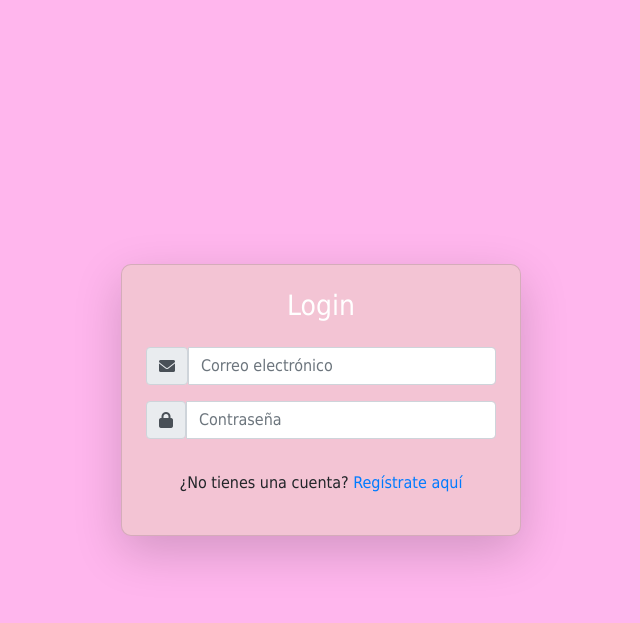
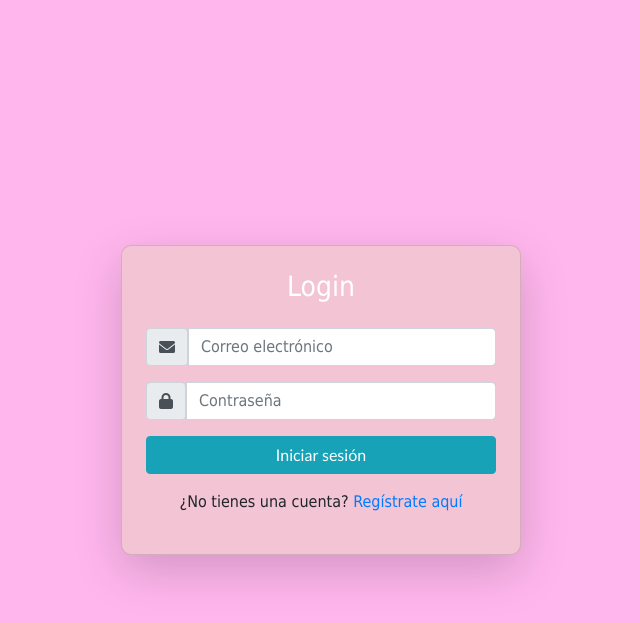
Before and after one commit to Ange3108/G2_SC502_VN_Proyecto, a PHP site: page /Login.html in a window 1280 px wide. Shown: the top 623 px of the page, without its empty margins (319-959 px from the left). Run offline with PHP 8.4, Linux system fonts and the light colour scheme.

Commit message:
Agregué el botón y la funcionalidad de iniciar sesión

```diff
--- a/La Crocherita/Login/CSS/style.css
+++ b/La Crocherita/Login/CSS/style.css
@@ -22,3 +22,8 @@ body{
 .text-center {
     font-family: Tahoma, sans-serif;
 }
+.btn {
+  font-family: 'Gill Sans', sans-serif;
+  font-weight: normal;
+  font-size: 16px;
+}
--- a/La Crocherita/Login/Login.html
+++ b/La Crocherita/Login/Login.html
@@ -1,37 +1,67 @@
 <!DOCTYPE html>
 <html lang="es">
   <head>
-    <meta charset="UTF-8">
-    <meta name="viewport" content="width=device-width, initial-scale=1.0">
+    <meta charset="UTF-8" />
+    <meta name="viewport" content="width=device-width, initial-scale=1.0" />
     <title>Login - La Crocherita</title>
-    <link href="https://stackpath.bootstrapcdn.com/bootstrap/4.5.2/css/bootstrap.min.css" rel="stylesheet">
-    <link rel="stylesheet" href="https://cdnjs.cloudflare.com/ajax/libs/font-awesome/6.0.0-beta3/css/all.min.css">
-    <link rel="stylesheet" href="CSS/style.css">
+    <link
+      href="https://stackpath.bootstrapcdn.com/bootstrap/4.5.2/css/bootstrap.min.css"
+      rel="stylesheet"
+    />
+    <link
+      rel="stylesheet"
+      href="https://cdnjs.cloudflare.com/ajax/libs/font-awesome/6.0.0-beta3/css/all.min.css"
+    />
+    <link rel="stylesheet" href="CSS/style.css" />
   </head>
 
   <body>
-    <div class="container d-flex justify-content-center align-items-center min-vh-100">
-        <div class="card p-4 shadow-lg w-100" style="max-width: 400px;">
-            <h3 class="card-title text-center mb-4">Login </h3>
-            <form id="loginForm" action="dashboard.html" method="post">
+    <div
+      class="container d-flex justify-content-center align-items-center min-vh-100"
+    >
+      <div class="card p-4 shadow-lg w-100" style="max-width: 400px">
+        <h3 class="card-title text-center mb-4">Login</h3>
+        <form id="loginForm">
           <div class="input-group mb-3">
-                    <span class="input-group-text"><i class="fas fa-envelope"></i></span>
-                    <input type="email" class="form-control" id="email" name="email" placeholder="Correo electrónico" required>
+            <span class="input-group-text"
+              ><i class="fas fa-envelope"></i
+            ></span>
+            <input
+              type="email"
+              class="form-control"
+              id="email"
+              name="email"
+              placeholder="Correo electrónico"
+              required
+            />
           </div>
           <div class="input-group mb-3">
             <span class="input-group-text"><i class="fas fa-lock"></i></span>
-                    <input type="password" class="form-control" id="password" name ="password"required placeholder="Contraseña">
+            <input
+              type="password"
+              class="form-control"
+              id="password"
+              name="password"
+              required
+              placeholder="Contraseña"
+            />
           </div>
-
+          <div class="d-grid">
+            <button type="submit" class="btn btn-info text-white w-100">
+              Iniciar sesión
+            </button>
+          </div>
         </form>
-            <div id="login-error" class="text-danger mt-3" style="display: none;">Correo electrónico o contraseña inválidos.</div>
-            <p class="text-center mt-3">¿No tienes una cuenta? <a href="register.html">Regístrate aquí</a></p>
+        <div id="login-error" class="text-danger mt-3" style="display: none">
+          Correo electrónico o contraseña inválidos.
+        </div>
+        <p class="text-center mt-3">
+          ¿No tienes una cuenta? <a href="register.html">Regístrate aquí</a>
+        </p>
       </div>
     </div>
 
     <script src="https://cdn.jsdelivr.net/npm/bootstrap@5.3.0/dist/js/bootstrap.bundle.min.js"></script>
-    <script src="js/index.js"></script>
+    <script src="js/Login.js"></script>
   </body>
-
-
 </html>
--- /dev/null
+++ b/La Crocherita/Login/js/Login.js
@@ -0,0 +1,34 @@
+document.addEventListener("DOMContentLoaded", function () {
+  const form = document.getElementById("loginForm");
+  const loginError = document.getElementById("login-error");
+
+  const usuariosRegistrados = [
+    {
+      email: "mafeh@crocherita.com",
+      password: "miCrochet2025",
+    },
+    {
+      email: "admin@crocherita.com",
+      password: "admin123",
+    },
+  ];
+
+  form.addEventListener("submit", function (e) {
+    e.preventDefault();
+
+    const email = document.getElementById("email").value.trim();
+    const password = document.getElementById("password").value.trim();
+
+    const usuarioValido = usuariosRegistrados.find(
+      (user) => user.email === email && user.password === password
+    );
+
+    if (usuarioValido) {
+      window.location.href = "../Home/Home.html";
+    } else {
+      loginError.style.display = "block";
+      loginError.textContent =
+        "Correo o contraseña incorrectos. Intentá de nuevo.";
+    }
+  });
+});
```
Lines whose indentation alone changed are shown as unchanged.
